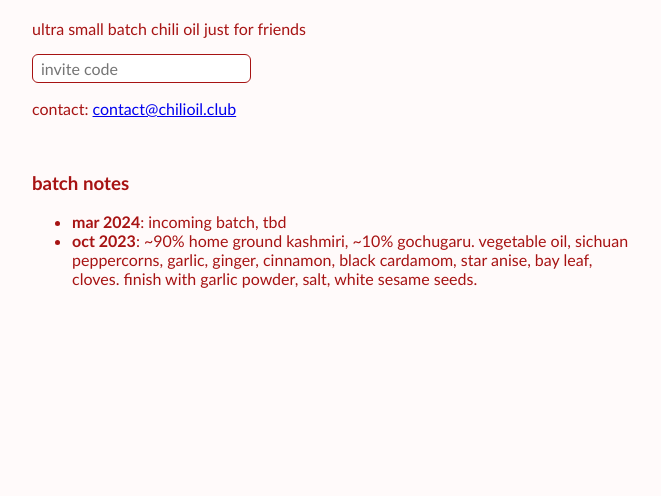
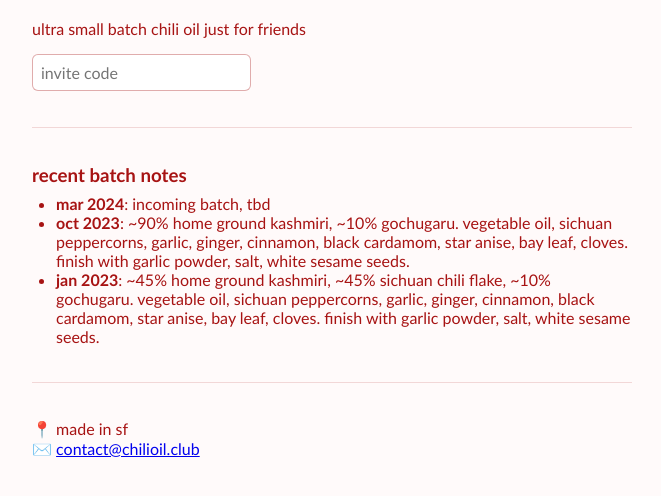
Before and after one commit to ehzhang/chili-oil-club, a plain HTML site: page index.html in a window 1280 px wide. Shown: the part 96-592 px from the top of the page, without its empty margins (12-673 px from the left). Drawn offline with Linux system fonts and the light colour scheme.

Commit message:
index.html: reformatting

```diff
--- a/index.html
+++ b/index.html
@@ -12,6 +12,10 @@
     <title>🌶️ chilioil.club</title>
 
     <style>
+      :root {
+        --red: rgb(167, 19, 19);
+      }
+
       body,
       input {
         font-family: Optima, system-ui, -apple-system, BlinkMacSystemFont,
@@ -20,22 +24,36 @@
       }
       body {
         background: rgb(255, 250, 250);
-        color: rgb(167, 19, 19);
-        padding-top: 24px;
-        padding-left: 36px;
+        color: var(--red);
+        padding: 24px 36px;
         max-width: 600px;
       }
       h1 {
-        color: rgb(167, 19, 19);
+        color: var(--red);
+      }
+      h3 {
+        margin-top: 8px;
+        margin-bottom: 8px;
+      }
+      hr {
+        border: none;
+        border-top: 1px solid color-mix(in srgb, var(--red), transparent 85%);
+        margin-top: 36px;
+        margin-bottom: 36px;
       }
       input {
-        padding: 4px 8px;
-        border: 1px solid rgb(167, 19, 19);
+        padding: 8px;
+        border: 1px solid color-mix(in srgb, var(--red), transparent 65%);
         border-radius: 6px;
         font-size: 1rem;
       }
       input:focus {
-        outline: 2px solid rgb(167, 19, 19);
+        outline: 2px solid var(--red);
+      }
+      ul {
+        margin-top: 8px;
+        margin-bottom: 8px;
+        padding-left: 24px;
       }
     </style>
   </head>
@@ -54,19 +72,22 @@
           >hook me up</a
         >
       </p>
+      <hr />
+      <h3>recent batch notes</h3>
+      <ul id="notes"></ul>
+      <hr />
       <p>
-        contact:
-        <a href="mailto:contact@chilioil.club">contact@chilioil.club</a>
+        📍 made in sf<br />
+        ✉️ <a href="mailto:contact@chilioil.club">contact@chilioil.club</a>
       </p>
-      <br />
-      <h3>batch notes</h3>
-      <ul id="notes" />
     </main>
     <script>
+      // Yeah, I'm not trying too hard to hide this. But if I don't know you and you submit anyway, you probably won't get anything lol
+      const currentInviteCode = "march24";
       document.body
         .querySelector("#invite")
         .addEventListener("keyup", (event) => {
-          if (event.target.value.toLowerCase() === "march24") {
+          if (event.target.value.toLowerCase() === currentInviteCode) {
             event.target.remove();
             document.body.querySelector("#form").style = "";
           }
@@ -74,8 +95,14 @@
       const $notes = document.body.querySelector("#notes");
       const notes = [
         {
+          name: "jan 2023",
+          quantity: "2qt",
+          notes:
+            "~45% home ground kashmiri, ~45% sichuan chili flake, ~10% gochugaru. vegetable oil, sichuan peppercorns, garlic, ginger, cinnamon, black cardamom, star anise, bay leaf, cloves. finish with garlic powder, salt, white sesame seeds.",
+        },
+        {
           name: "oct 2023",
-          quantity: "2 quarts",
+          quantity: "2qt",
           notes:
             "~90% home ground kashmiri, ~10% gochugaru. vegetable oil, sichuan peppercorns, garlic, ginger, cinnamon, black cardamom, star anise, bay leaf, cloves. finish with garlic powder, salt, white sesame seeds.",
         },
```
